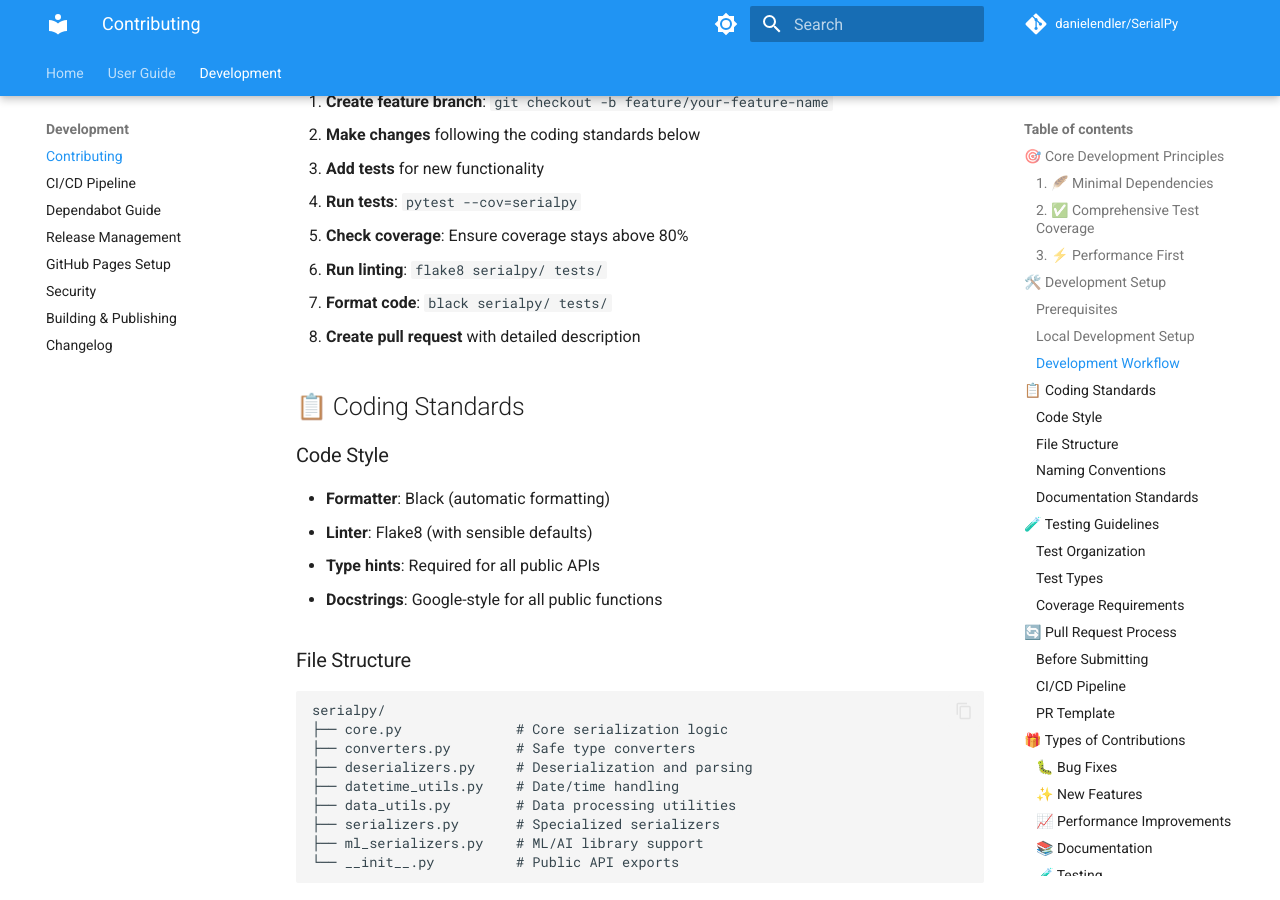
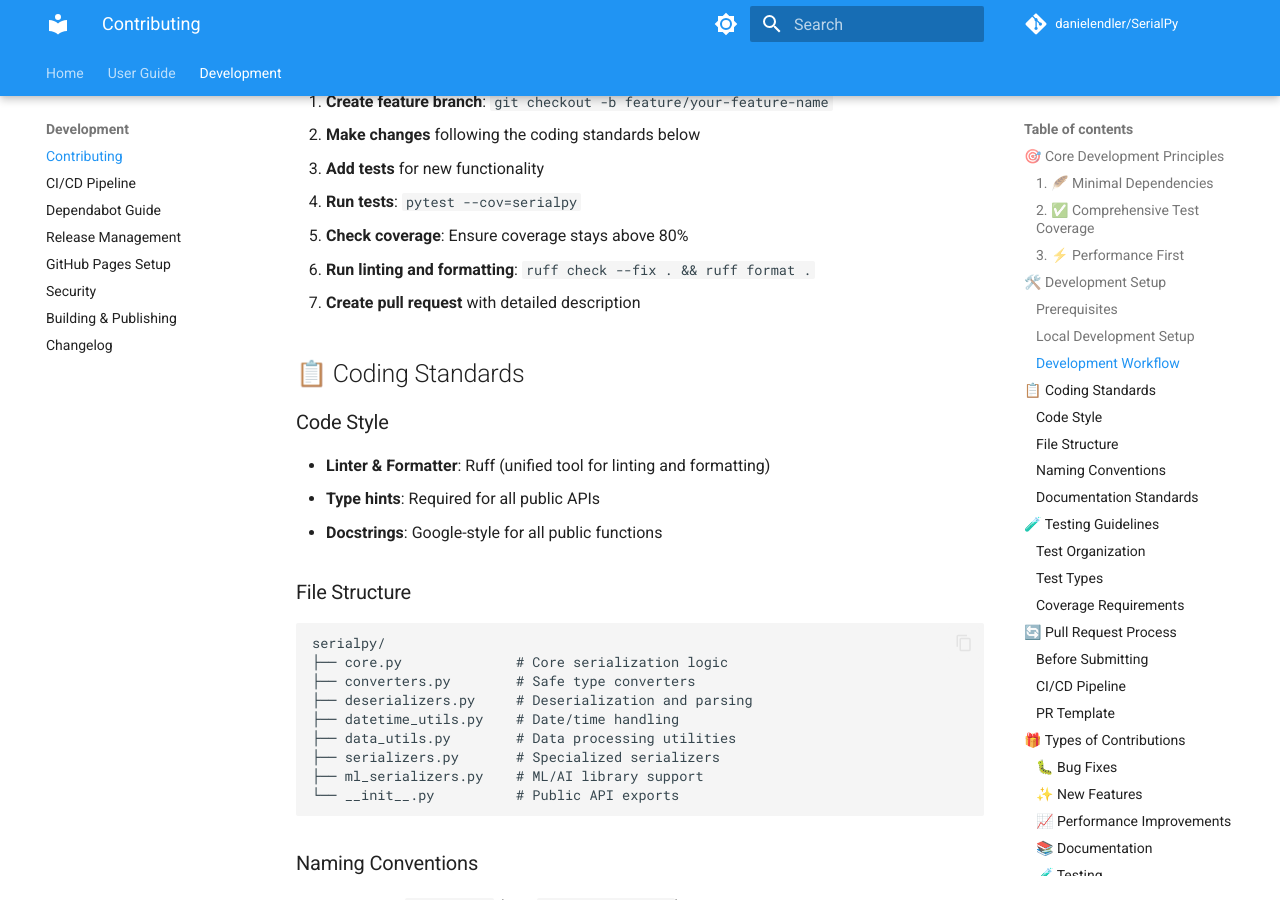
Before and after one commit to danielendler/datason, an MkDocs documentation site: the page built from docs/CONTRIBUTING.md, in a window 1280 px wide and 900 px high, scrolled down 2743 px. Built offline with MkDocs 1.6.1 and Material for MkDocs 9.7.7, drawn with Linux system fonts in a browser that asks for light colours; comment, search, counter and statistics services are not loaded; the version menu is left out.

Commit message:
🔧 Fix auto-merge workflow and update documentation - Add checkout steps to auto-merge workflow jobs (fixes git repository error) - Update CONTRIBUTING.md to use ruff instead of outdated black/flake8 - Sync docs/CONTRIBUTING.md with main file - Auto-merge workflow now has proper git context for gh CLI commands - Development docs now reflect current ruff-based tooling

```diff
--- a/docs/CONTRIBUTING.md
+++ b/docs/CONTRIBUTING.md
@@ -129,15 +129,13 @@ pytest -v
 3. **Add tests** for new functionality
 4. **Run tests**: `pytest --cov=serialpy`
 5. **Check coverage**: Ensure coverage stays above 80%
-6. **Run linting**: `flake8 serialpy/ tests/`
-7. **Format code**: `black serialpy/ tests/`
-8. **Create pull request** with detailed description
+6. **Run linting and formatting**: `ruff check --fix . && ruff format .`
+7. **Create pull request** with detailed description
 
 ## 📋 Coding Standards
 
 ### Code Style
-- **Formatter**: Black (automatic formatting)
-- **Linter**: Flake8 (with sensible defaults)
+- **Linter & Formatter**: Ruff (unified tool for linting and formatting)
 - **Type hints**: Required for all public APIs
 - **Docstrings**: Google-style for all public functions
 
```
Also changed, not shown: CONTRIBUTING.md (+3 -5 lines), 1 other file.
